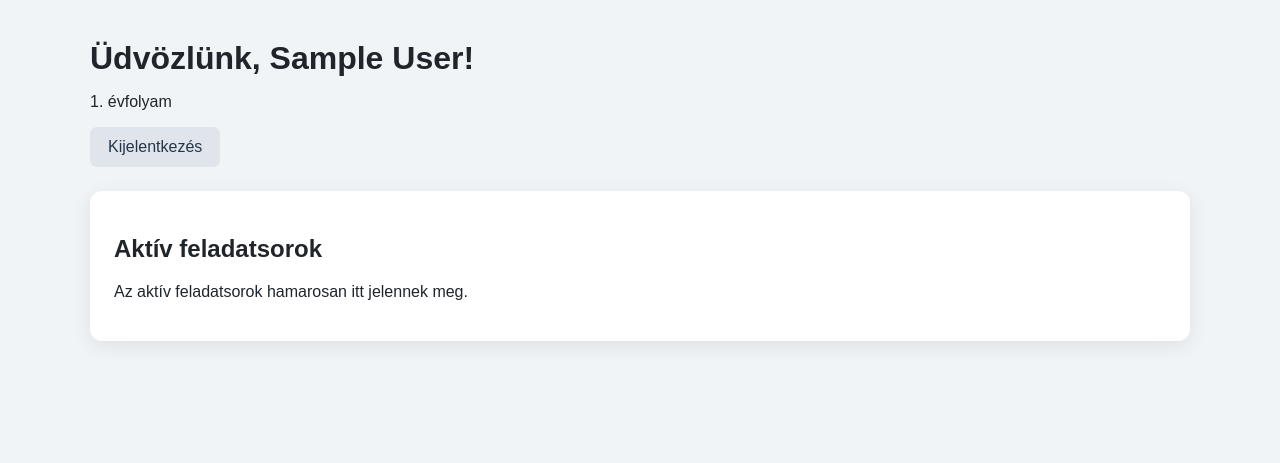
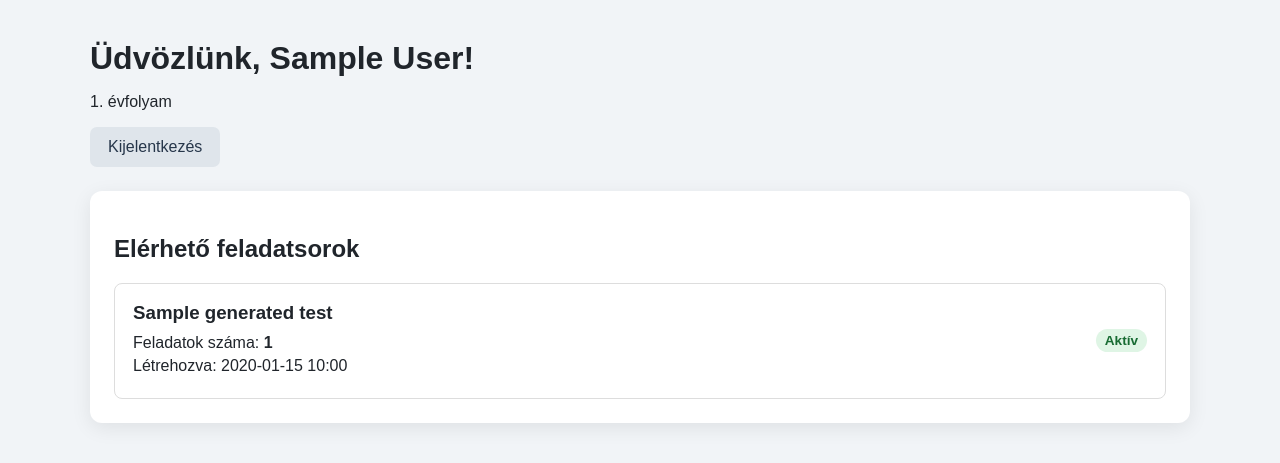
Before and after one commit to rigzoltan83/feladatverseny, a Flask app: template app/templates/competitor/dashboard.html in a window 1280 px wide. Shown: the part 64-527 px from the top of the page. Run offline with Flask 3, Linux system fonts and the light colour scheme; the template is opened without the code that fills it: most values are stand-ins (such as "Sample title", 1, 10 or a date in 2020); parts of the project's set-up code (start-up, migrations or seed data) failed here and were passed over; some libraries are stand-ins or nearby versions.

Commit message:
Versenyzo: Aktiv feladatsorok listazasa

```diff
--- a/app/static/css/style.css
+++ b/app/static/css/style.css
@@ -607,3 +607,38 @@ input[type="file"] {
         grid-column: auto;
     }
 }
+
+.test-card-list {
+    display: grid;
+    gap: 16px;
+}
+
+.test-card {
+    display: flex;
+    justify-content: space-between;
+    align-items: center;
+    gap: 20px;
+    padding: 18px;
+    border: 1px solid #dddddd;
+    border-radius: 8px;
+}
+
+.test-card h3 {
+    margin-top: 0;
+    margin-bottom: 10px;
+}
+
+.test-card p {
+    margin: 5px 0;
+}
+
+.test-card-actions {
+    flex-shrink: 0;
+}
+
+@media (max-width: 650px) {
+    .test-card {
+        flex-direction: column;
+        align-items: flex-start;
+    }
+}
--- a/app/templates/competitor/dashboard.html
+++ b/app/templates/competitor/dashboard.html
@@ -28,10 +28,46 @@
 </div>
 
 <section class="card">
-    <h2>Aktív feladatsorok</h2>
+    <h2>Elérhető feladatsorok</h2>
 
-    <p>
-        Az aktív feladatsorok hamarosan itt jelennek meg.
-    </p>
+    {% if active_tests %}
+        <div class="test-card-list">
+            {% for generated_test in active_tests %}
+                <article class="test-card">
+                    <div class="test-card-content">
+                        <h3>
+                            {{ generated_test.name }}
+                        </h3>
+
+                        <p>
+                            Feladatok száma:
+                            <strong>
+                                {{ generated_test.generated_questions
+                                   | length }}
+                            </strong>
+                        </p>
+
+                        <p>
+                            Létrehozva:
+                            {{ generated_test.created_at.strftime(
+                                "%Y-%m-%d %H:%M"
+                            ) }}
+                        </p>
+                    </div>
+
+                    <div class="test-card-actions">
+                        <span class="status-badge status-active">
+                            Aktív
+                        </span>
+                    </div>
+                </article>
+            {% endfor %}
+        </div>
+    {% else %}
+        <p>
+            Jelenleg nincs az évfolyamodhoz elérhető
+            aktív feladatsor.
+        </p>
+    {% endif %}
 </section>
 {% endblock %}
```
Also changed, not shown: app/routes/competitor.py (+29 -3 lines).
